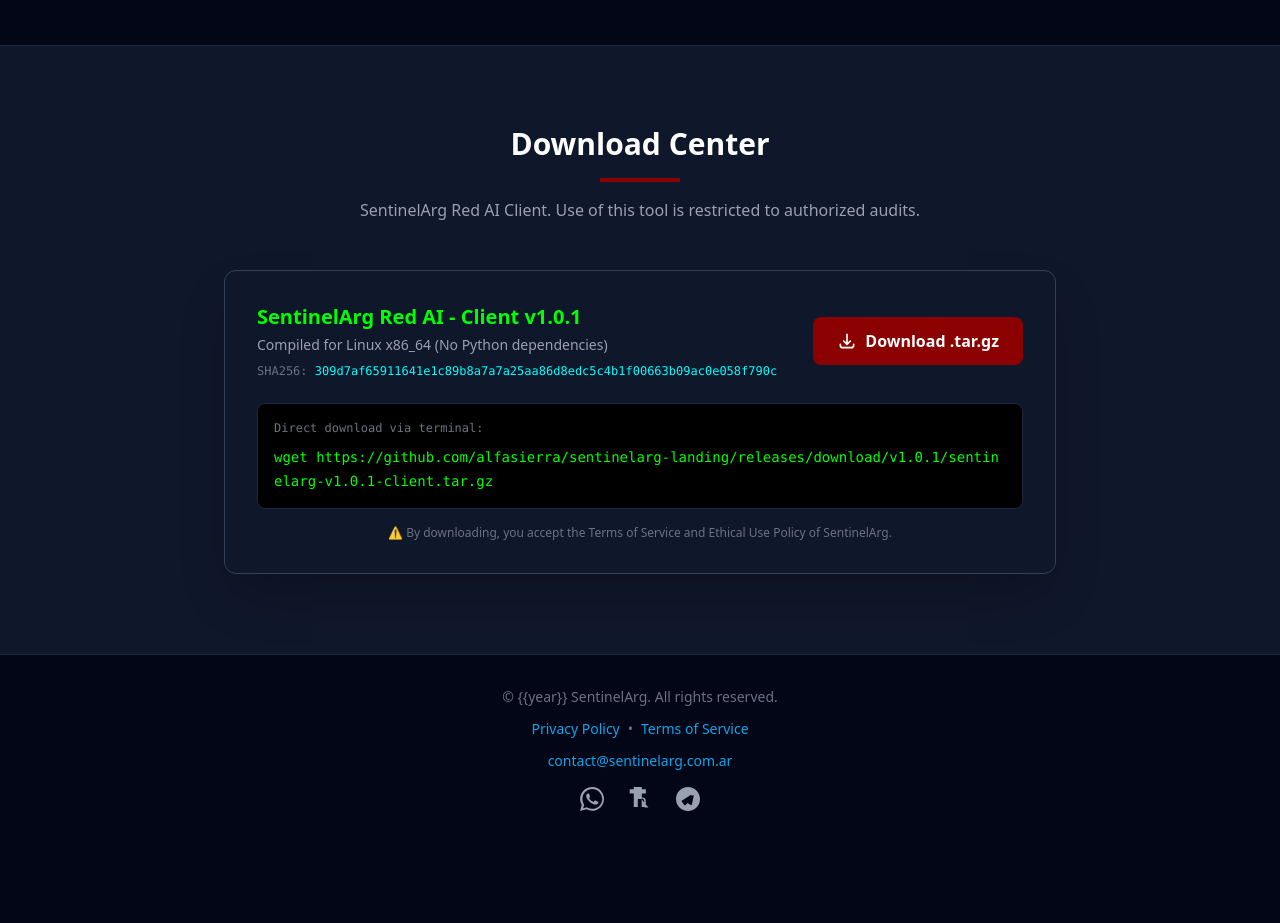
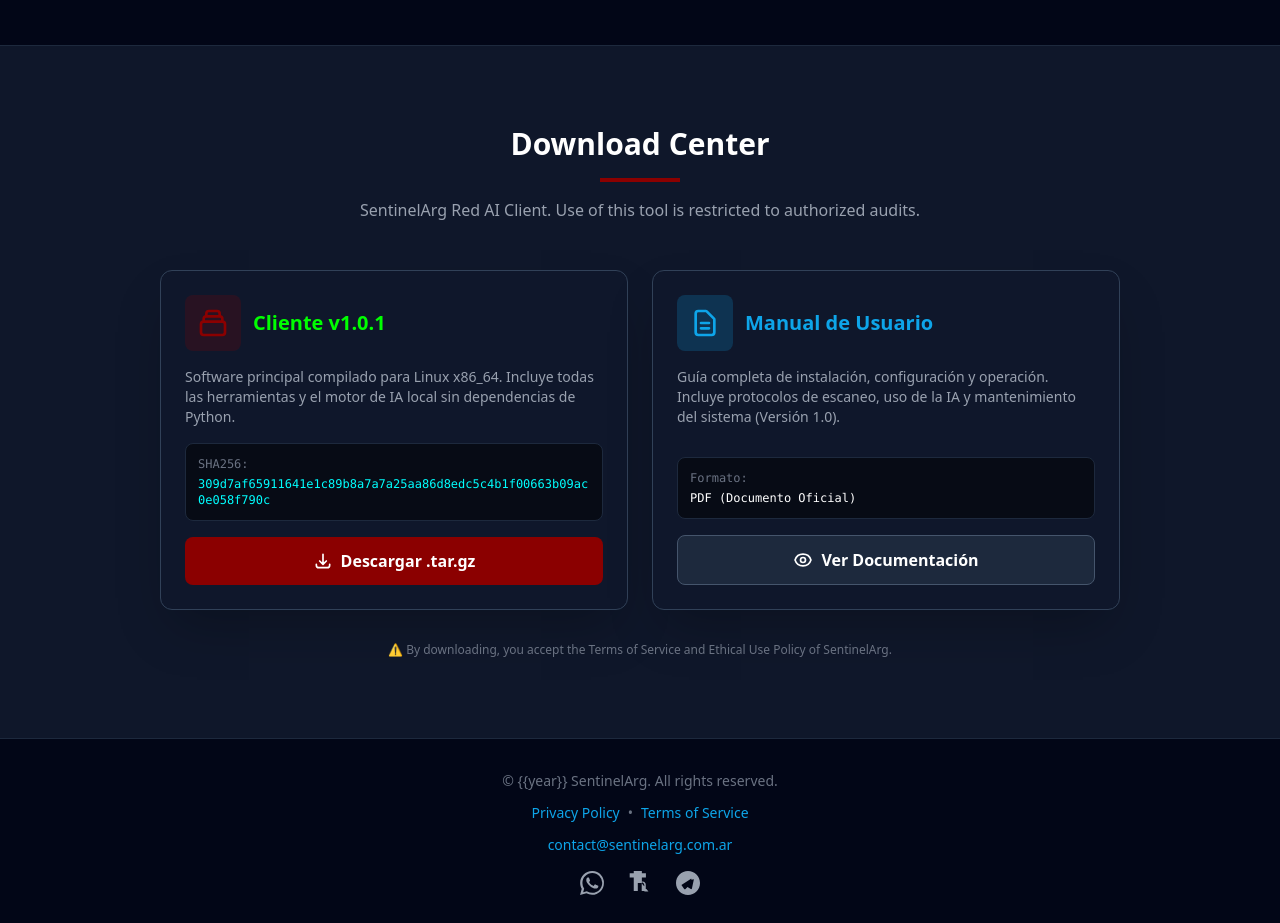
Before and after one commit to alfasierra/sentinelarg-landing, a React (Vite) app: page / in a window 1280 px wide. Shown: the part 7040-7963 px from the top of the page. Before the commit the page ends 7883 px from the top, so only its background shows below. Built offline with nearby package versions, Linux system fonts and the light colour scheme.

Commit message:
Update App.jsx

```diff
--- a/src/App.jsx
+++ b/src/App.jsx
@@ -568,43 +568,71 @@ function App() {
         </div>
       </section>
 
-      {/* SECCIÓN: Centro de Descargas */}
+            {/* SECCIÓN: Centro de Descargas */}
       <section id="downloads" className="py-20 bg-dark border-t border-slate-800">
-        <div className="max-w-4xl mx-auto px-4 sm:px-6 lg:px-8">
+        <div className="max-w-5xl mx-auto px-4 sm:px-6 lg:px-8">
           <div className="text-center mb-12">
             <h2 className="text-3xl font-bold text-white mb-4">{t('downloads.title', 'Centro de Descargas')}</h2>
             <div className="w-20 h-1 bg-[#8B0000] mx-auto"></div>
             <p className="mt-4 text-gray-400">
-              {t('downloads.subtitle', 'Cliente de SentinelArg Red AI. El uso de esta herramienta está restringido a auditorías autorizadas.')}
+              {t('downloads.subtitle', 'Recursos oficiales de SentinelArg Red AI. El uso de esta herramienta está restringido a auditorías autorizadas.')}
             </p>
           </div>
-          <div className="bg-slate-900 rounded-xl border border-slate-700 p-6 md:p-8 shadow-2xl">
-            <div className="flex flex-col md:flex-row items-start md:items-center justify-between gap-4 mb-6">
-              <div>
-                <h3 className="text-xl font-bold text-[#00FF00]">{t('downloads.file.title', 'SentinelArg Red AI - Cliente v1.0.1')}</h3>
-                <p className="text-gray-400 text-sm mt-1">{t('downloads.file.desc', 'Compilado para Linux x86_64 (Sin dependencias de Python)')}</p>
-                <p className="text-gray-500 text-xs mt-2 font-mono">
-                  SHA256: <span className="text-[#00FFFF]">309d7af65911641e1c89b8a7a7a25aa86d8edc5c4b1f00663b09ac0e058f790c</span>
-                </p>
+
+          <div className="grid md:grid-cols-2 gap-6">
+            {/* Tarjeta 1: Cliente Principal */}
+            <div className="bg-slate-900 rounded-xl border border-slate-700 p-6 shadow-2xl flex flex-col">
+              <div className="flex items-center gap-3 mb-4">
+                <div className="p-3 bg-[#8B0000]/20 rounded-lg">
+                  <svg className="w-8 h-8 text-[#8B0000]" fill="none" stroke="currentColor" viewBox="0 0 24 24">
+                    <path strokeLinecap="round" strokeLinejoin="round" strokeWidth={2} d="M19 11H5m14 0a2 2 0 012 2v6a2 2 0 01-2 2H5a2 2 0 01-2-2v-6a2 2 0 012-2m14 0V9a2 2 0 00-2-2M5 11V9a2 2 0 012-2m0 0V5a2 2 0 012-2h6a2 2 0 012 2v2M7 7h10" />
+                  </svg>
+                </div>
+                <h3 className="text-xl font-bold text-[#00FF00]">{t('downloads.client.title', 'Cliente v1.0.1')}</h3>
               </div>
-              <a href="https://github.com/alfasierra/sentinelarg-landing/releases/download/v1.0.1/sentinelarg-v1.0.1-client.tar.gz" className="bg-[#8B0000] hover:bg-red-800 text-white font-bold py-3 px-6 rounded-lg transition flex items-center gap-2 whitespace-nowrap">
+              <p className="text-gray-400 text-sm mb-4 flex-grow">
+                {t('downloads.client.desc', 'Software principal compilado para Linux x86_64. Incluye todas las herramientas y el motor de IA local sin dependencias de Python.')}
+              </p>
+              <div className="bg-black/50 rounded-lg p-3 border border-slate-800 mb-4">
+                <p className="text-gray-500 text-xs font-mono mb-1">SHA256:</p>
+                <p className="text-[#00FFFF] text-xs font-mono break-all">309d7af65911641e1c89b8a7a7a25aa86d8edc5c4b1f00663b09ac0e058f790c</p>
+              </div>
+              <a href="https://github.com/alfasierra/sentinelarg-landing/releases/download/v1.0.1/sentinelarg-v1.0.1-client.tar.gz" className="w-full bg-[#8B0000] hover:bg-red-800 text-white font-bold py-3 px-4 rounded-lg transition flex items-center justify-center gap-2">
                 <svg className="w-5 h-5" fill="none" stroke="currentColor" viewBox="0 0 24 24"><path strokeLinecap="round" strokeLinejoin="round" strokeWidth={2} d="M4 16v1a3 3 0 003 3h10a3 3 0 003-3v-1m-4-4l-4 4m0 0l-4-4m4 4V4" /></svg>
-                {t('downloads.btn', 'Descargar .tar.gz')}
+                {t('downloads.client.btn', 'Descargar .tar.gz')}
               </a>
             </div>
-            <div className="bg-black rounded-lg p-4 border border-slate-800 relative group">
-              <p className="text-gray-500 text-xs mb-2 font-mono">{t('downloads.terminal.label', 'Descarga directa vía terminal:')}</p>
-              <code className="text-[#00FF00] font-mono text-sm break-all">
-                wget https://github.com/alfasierra/sentinelarg-landing/releases/download/v1.0.1/sentinelarg-v1.0.1-client.tar.gz
-              </code>
-              <button onClick={() => navigator.clipboard.writeText('wget https://github.com/alfasierra/sentinelarg-landing/releases/download/v1.0.1/sentinelarg-v1.0.1-client.tar.gz')} className="absolute top-2 right-2 bg-slate-800 hover:bg-slate-700 text-gray-300 text-xs px-3 py-1.5 rounded opacity-0 group-hover:opacity-100 transition border border-slate-600">
-                {t('downloads.terminal.copy', 'Copiar')}
-              </button>
+
+            {/* Tarjeta 2: Manual de Usuario PDF */}
+            <div className="bg-slate-900 rounded-xl border border-slate-700 p-6 shadow-2xl flex flex-col">
+              <div className="flex items-center gap-3 mb-4">
+                <div className="p-3 bg-primary/20 rounded-lg">
+                  <svg className="w-8 h-8 text-primary" fill="none" stroke="currentColor" viewBox="0 0 24 24">
+                    <path strokeLinecap="round" strokeLinejoin="round" strokeWidth={2} d="M9 12h6m-6 4h6m2 5H7a2 2 0 01-2-2V5a2 2 0 012-2h5.586a1 1 0 01.707.293l5.414 5.414a1 1 0 01.293.707V19a2 2 0 01-2 2z" />
+                  </svg>
+                </div>
+                <h3 className="text-xl font-bold text-primary">{t('downloads.manual.title', 'Manual de Usuario')}</h3>
+              </div>
+              <p className="text-gray-400 text-sm mb-4 flex-grow">
+                {t('downloads.manual.desc', 'Guía completa de instalación, configuración y operación. Incluye protocolos de escaneo, uso de la IA y mantenimiento del sistema (Versión 1.0).')}
+              </p>
+              <div className="bg-black/50 rounded-lg p-3 border border-slate-800 mb-4">
+                <p className="text-gray-500 text-xs font-mono mb-1">Formato:</p>
+                <p className="text-white text-xs font-mono">PDF (Documento Oficial)</p>
+              </div>
+              <a href="/SentinelArg_Manual.pdf" target="_blank" rel="noopener noreferrer" className="w-full bg-slate-800 hover:bg-slate-700 border border-slate-600 text-white font-bold py-3 px-4 rounded-lg transition flex items-center justify-center gap-2">
+                <svg className="w-5 h-5" fill="none" stroke="currentColor" viewBox="0 0 24 24">
+                  <path strokeLinecap="round" strokeLinejoin="round" strokeWidth={2} d="M15 12a3 3 0 11-6 0 3 3 0 016 0z" />
+                  <path strokeLinecap="round" strokeLinejoin="round" strokeWidth={2} d="M2.458 12C3.732 7.943 7.523 5 12 5c4.478 0 8.268 2.943 9.542 7-1.274 4.057-5.064 7-9.542 7-4.477 0-8.268-2.943-9.542-7z" />
+                </svg>
+                {t('downloads.manual.btn', 'Ver Documentación')}
+              </a>
             </div>
-            <p className="text-xs text-gray-500 mt-4 text-center">
-              {t('downloads.disclaimer', '⚠️ Al descargar, aceptas los Términos de Servicio y la Política de Uso Ético de SentinelArg.')}
-            </p>
           </div>
+
+          <p className="text-xs text-gray-500 mt-8 text-center">
+            {t('downloads.disclaimer', '⚠️ Al descargar, aceptas los Términos de Servicio y la Política de Uso Ético de SentinelArg.')}
+          </p>
         </div>
       </section>
 
```
